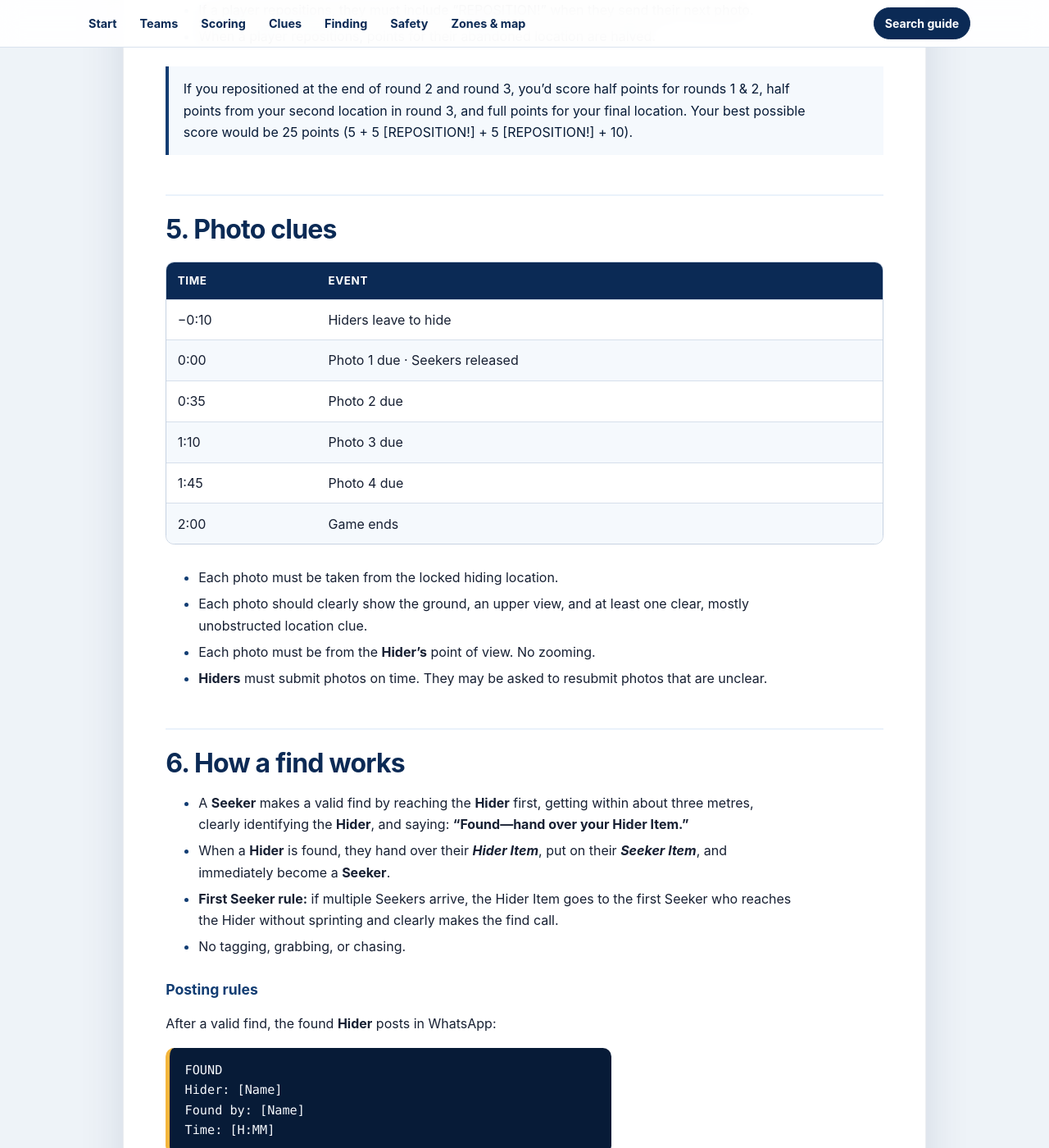
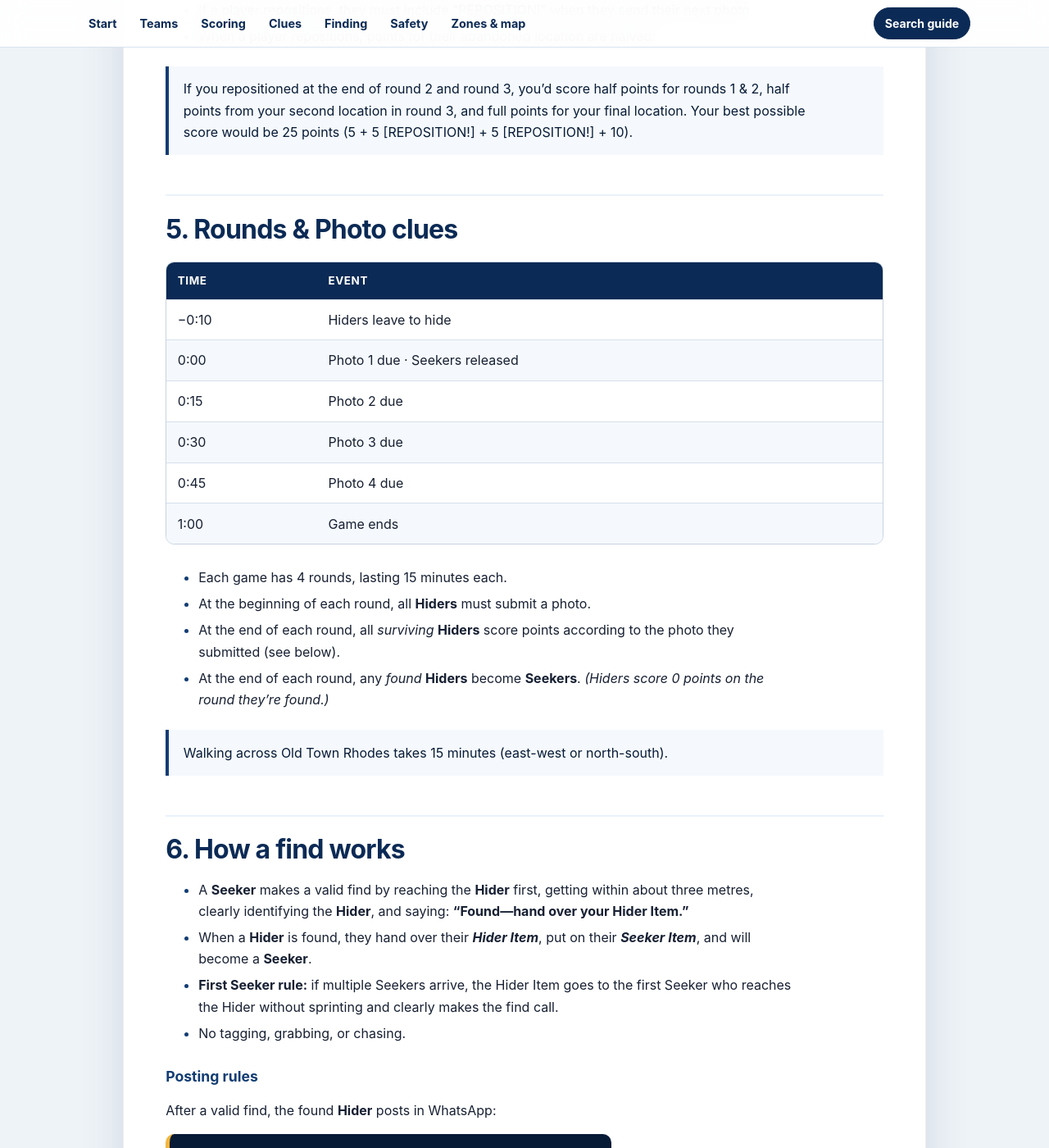
Before and after one commit to mmaxin/hide-and-seek-game, a Jekyll site: the page built from rules.md, in a window 1280 px wide and 1400 px high, scrolled down 3205 px. Shown: the whole window at 82% size. Built offline with Jekyll 4.4.1, drawn with Linux system fonts in a browser that asks for light colours; our own code applies the rules of GitHub Pages for plain Markdown files; some of the changed text lies outside the part shown.

Commit message:
Round Duration & Rules

```diff
--- a/rules.md
+++ b/rules.md
@@ -7,10 +7,10 @@
 |       | *Meet at Home Base* | **[*Platia Arionos*](https://maps.app.goo.gl/dgDLizPcn8gEu1z48)** |  |
 | −0:10 | **Countdown** | **Hiders** hide! |  |
 |  0:00 | Round 1 · Photo due | **Seekers** released! | 2 |
-| +0:35 | Round 2 · Photo due | | 4 |
-| +1:10 | Round 3 · Photo due | | 6 |
-| +1:45 | Round 4 · Photo due | | 10 |
-| +2:00 | Game End | Remaining **Hiders** win! |  |
+| +0:15 | Round 2 · Photo due | | 4 |
+| +0:30 | Round 3 · Photo due | | 6 |
+| +0:45 | Round 4 · Photo due | | 10 |
+| +1:00 | Game End | Remaining **Hiders** win! |  |
 
 ## 1. Objective
 {: #objective }
@@ -123,28 +123,30 @@ and may not watch, follow, or track Hiders. < Optimistic lol.
 
 
 
-## 5. Photo clues
+## 5. Rounds & Photo clues
 {: #photo-clues }
 
 | Time | Event |
 | --- | --- |
 | −0:10 | Hiders leave to hide |
 | 0:00 | Photo 1 due · Seekers released |
-| 0:35 | Photo 2 due |
-| 1:10 | Photo 3 due |
-| 1:45 | Photo 4 due |
-| 2:00 | Game ends |
+| 0:15 | Photo 2 due |
+| 0:30 | Photo 3 due |
+| 0:45 | Photo 4 due |
+| 1:00 | Game ends |
 
-- Each photo must be taken from the locked hiding location.
-- Each photo should clearly show the ground, an upper view, and at least one clear, mostly unobstructed location clue.
-- Each photo must be from the **Hider’s** point of view. No zooming.
-- **Hiders** must submit photos on time. They may be asked to resubmit photos that are unclear.
+- Each game has 4 rounds, lasting 15 minutes each.
+- At the beginning of each round, all **Hiders** must submit a photo.
+- At the end of each round, all *surviving* **Hiders** score points according to the photo they submitted (see below).
+- At the end of each round, any *found* **Hiders** become **Seekers**. *(Hiders score 0 points on the round they're found.)*
+
+> Walking across Old Town Rhodes takes 15 minutes (east-west or north-south).
 
 ## 6. How a find works
 {: #finds }
 
 - A **Seeker** makes a valid find by reaching the **Hider** first, getting within about three metres, clearly identifying the **Hider**, and saying: **“Found—hand over your Hider Item.”**
-- When a **Hider** is found, they hand over their ***Hider Item***, put on their ***Seeker Item***, and immediately become a **Seeker**.
+- When a **Hider** is found, they hand over their ***Hider Item***, put on their ***Seeker Item***, and will become a **Seeker**.
 - **First Seeker rule:** if multiple Seekers arrive, the Hider Item goes to the first Seeker who reaches the Hider without sprinting and clearly makes the find call.
 - No tagging, grabbing, or chasing.
 
@@ -177,6 +179,11 @@ Hider: [Name]
 | Found between 0:35–1:10 | 4 |
 | Found between 1:10–1:45 | 6 |
 | Not found by 2:00 | 10 |
+
+- Each photo must be taken from the locked hiding location.
+- Each photo should clearly show the ground, an upper view, and at least one clear, mostly unobstructed location clue.
+- Each photo must be from the **Hider’s** point of view. No zooming.
+- **Hiders** must submit photos on time. They may be asked to resubmit photos that are unclear.
 
 ### Seeker points
 
```
Also changed, not shown: other parts of rules.md (+4 -0 lines).
